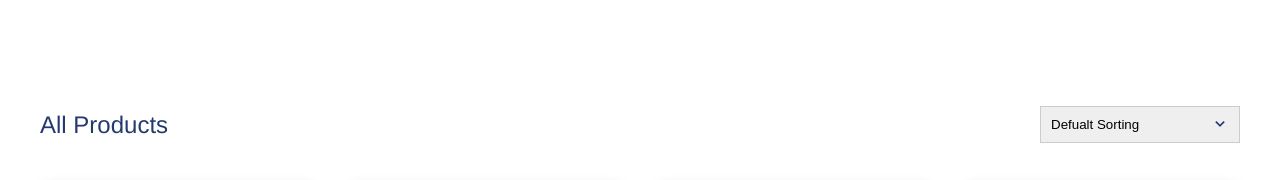
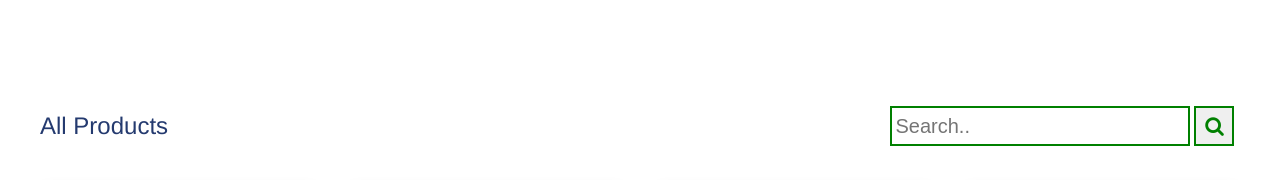
Before and after one commit to LesMiserables1/vruitzy, a plain HTML site: page frontend/PPL/product.html in a window 1280 px wide. Shown: the part 61-241 px from the top of the page. Drawn offline with nearby package versions, Linux system fonts and the light colour scheme.

Commit message:
add search

```diff
--- a/frontend/PPL/product.html
+++ b/frontend/PPL/product.html
@@ -70,16 +70,10 @@
     <section class="section all-products" id="products">
         <div class="top container">
             <h1>All Products</h1>
-            <form>
-                <select>
-                    <option value="1">Defualt Sorting</option>
-                    <option value="2">Sort By Price</option>
-                    <option value="3">Sort By Popularity</option>
-                    <option value="4">Sort By Sale</option>
-                    <option value="5">Sort By Rating</option>
-                </select>
-                <span><i class='bx bx-chevron-down'></i></span>
-            </form>
+            <form style="width: 350px;">
+                <input style="font-size: 2rem; width: 300px; height: 40px; border: 2px solid green; padding-left: 1%; " type="text" placeholder="Search.." name="search">
+                <button style="font-size: 2rem; width: 40px; height: 40px; border: 2px solid green; color: green;" type="submit"><i class="fa fa-search"></i></button>
+              </form>
         </div>
 
         <div class="product-center container">
@@ -200,7 +194,7 @@
         </div>
     </section>
 
-    <section class="pagination">
+    <section class="pagination" style="text-align: center;">
         <div class=" container">
             <span>1</span>
             <span>2</span>
```
